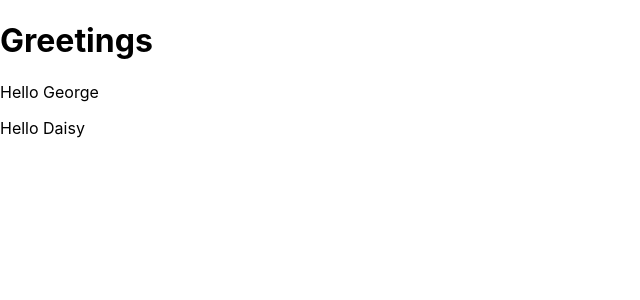
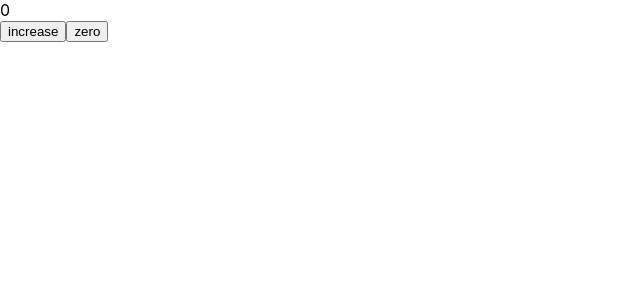
Before and after one commit to hajineats/Learning, a React (Create React App) app in the folder someapp/: page / in a window 1280 px wide. Shown: the top 300 px of the page, without its empty margins (0-640 px from the left). Built offline with nearby package versions, Linux system fonts and the light colour scheme; the HTML template or start-up script is replaced by a standard one.

Commit message:
Simple Counter

```diff
--- a/someapp/src/App.js
+++ b/someapp/src/App.js
@@ -1,19 +1,20 @@
-import React from 'react'
+import React, {useState} from 'react'
 
-const Hello = (props)=>{
+const App = () => {
+    const [counter, setCounter] = useState(0)
+    const incByOne = ()=>setCounter(counter+1)
+    const setToZero = ()=>setCounter(0)
+
     return (
-        <div>
-            <p>Hello {props.name}</p>
-        </div>
-    )
-}
-const App = () => {
-    return (
-        <div>
-            <h1>Greetings</h1>
-            <Hello name="George"/>
-            <Hello name="Daisy" />
-        </div>
+        <>
+            <div>{counter}</div>
+            <button onClick={incByOne}>
+                increase
+            </button>
+            <button onClick={setToZero}>
+                zero
+            </button>
+        </>
     )
 }
 export default App
```
